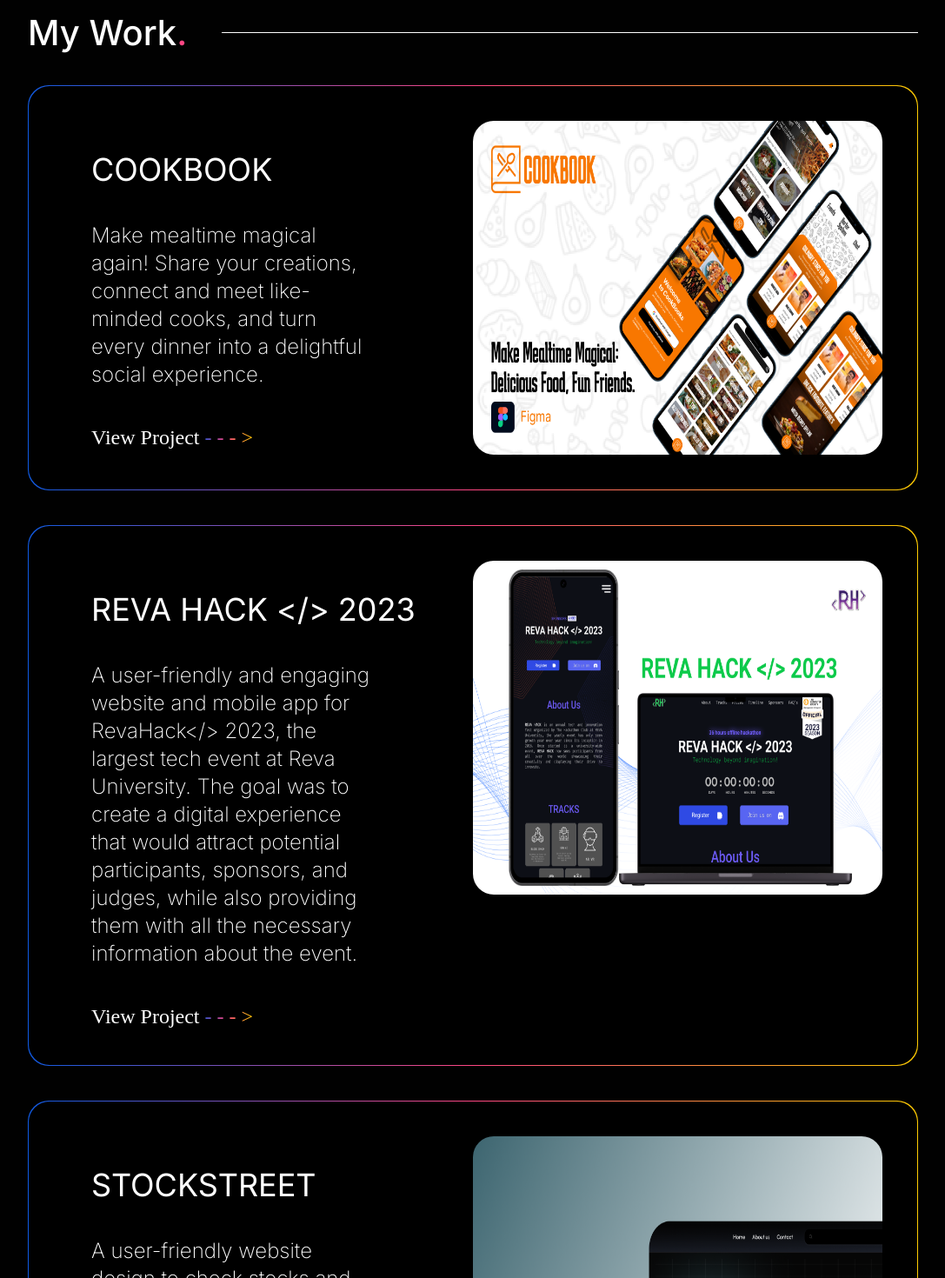
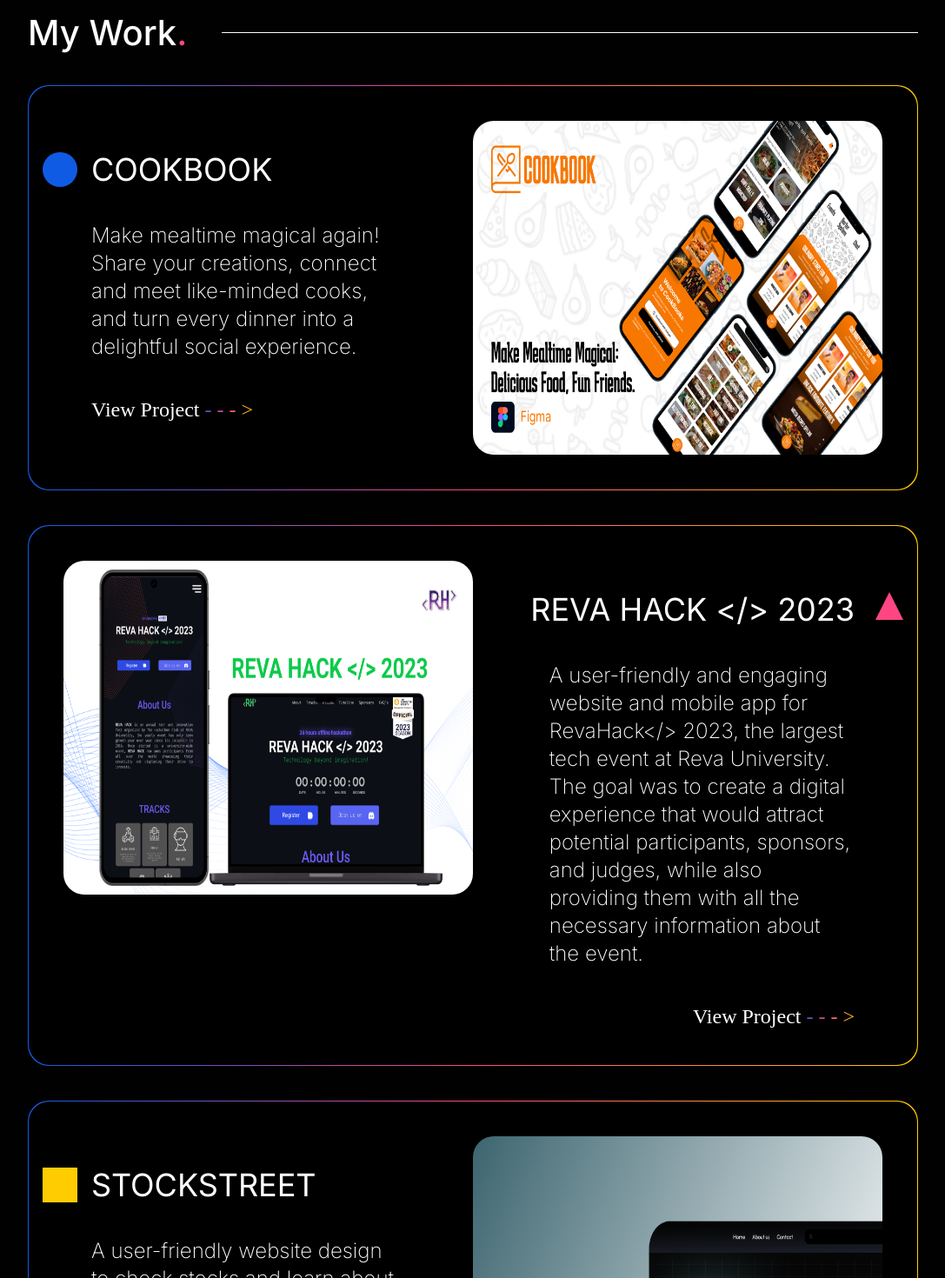
Before and after one commit to antidoid/prajna-portfolio, a React (Vite) app: page / in a window 1280 px wide. Shown: the part 760-2230 px from the top of the page at 87% size, without its empty margins (96-1183 px from the left). Built offline with nearby package versions, Linux system fonts and the light colour scheme; the HTML template or start-up script is replaced by a standard one; a web font is replaced by a local one.

Commit message:
Update: project section to show shapes

```diff
--- a/src/components/Project.tsx
+++ b/src/components/Project.tsx
@@ -3,20 +3,57 @@
   description: string;
   projectSrc: string;
   imageSrc: string;
+  shape: "square" | "circle" | "triangle";
+  direction: "normal" | "reverse";
 };
 
-// enum Shape {
-//   "square",
-//   "circle",
-//   "polygon",
-// }
+function Project({
+  name,
+  description,
+  projectSrc,
+  imageSrc,
+  shape,
+  direction,
+}: ProjectProps) {
+  const shapeEl = (() => {
+    switch (shape) {
+      case "circle":
+        return (
+          <div
+            className={`size-10 bg-blue-450 rounded-full absolute ${direction === "normal" ? "-left-14" : "-right-14"
+              }`}
+          ></div>
+        );
+      case "triangle":
+        return (
+          <div
+            className={`w-0 h-0 border-l-[16px] border-r-[16px] border-b-[32px] border-l-transparent border-r-transparent border-b-pink-450 absolute ${direction === "normal" ? "-left-14" : "-right-14"
+              }`}
+          ></div>
+        );
+      case "square":
+        return (
+          <div
+            className={`size-10 bg-yellow-450 absolute ${direction === "normal" ? "-left-14" : "-right-14"
+              }`}
+          ></div>
+        );
+    }
+  })();
 
-function Project({ name, description, projectSrc, imageSrc }: ProjectProps) {
   return (
     <div className="p-[1px] bg-gradient-to-r from-blue-450 via-pink-450 to-yellow-450 rounded-3xl">
       <div className="bg-black grid grid-cols-2 rounded-3xl py-10 px-10">
-        <div className="font-Inter flex flex-col gap-10 pt-9 px-8">
+        <div
+          className={`flex pt-9 ${direction == "reverse" ? "order-2" : "order-1"}`}
+        >
+          <div
+            className={`w-fit font-Inter flex flex-col gap-10 ${direction == "reverse" ? "items-end pr-8" : "items-start pl-8 "}`}
+          >
+            <div className="w-fit relative">
+              {shapeEl}
               <h2 className="font-normal text-4xl">{name}</h2>
+            </div>
             <p className="font-extralight text-2xl w-4/5">{description}</p>
             <a href={projectSrc} className="font-Bounce text-2xl">
               View Project
@@ -25,7 +62,10 @@
               </span>
             </a>
           </div>
-        <div className="h-96 w-auto">
+        </div>
+        <div
+          className={`h-96 w-auto ${direction == "reverse" ? "order-1" : "order-2"}`}
+        >
           <img className="rounded-3xl h-full w-full" src={imageSrc} />
         </div>
       </div>
--- a/src/components/Projects.tsx
+++ b/src/components/Projects.tsx
@@ -17,18 +17,24 @@
         description="Make mealtime magical again! Share your creations, connect and meet like-minded cooks, and turn every dinner into a delightful social experience."
         projectSrc="https://www.figma.com/design/SXZuA3NfHpXpyulrhqGqdO/cookbook-2.0-(Community)?node-id=0-1&t=H5i7tVlUdkwRWCg6-1"
         imageSrc={CookbooksImg}
+        direction="normal"
+        shape="circle"
       />
       <Project
         name="REVA HACK </> 2023"
         description="A user-friendly and engaging website and mobile app for RevaHack</> 2023, the largest tech event at Reva University. The goal was to create a digital experience that would attract potential participants, sponsors, and judges, while also providing them with all the necessary information about the event."
         projectSrc="https://www.figma.com/design/8PXsz1XaM0k0eCfY8V2iKO/revahack-ui?node-id=0-1&t=rpNWmuCqRjgbsvmu-1"
         imageSrc={RH}
+        direction="reverse"
+        shape="triangle"
       />
       <Project
         name="STOCKSTREET"
         description="A user-friendly website design to check stocks and learn about stock market."
         projectSrc="https://www.figma.com/design/NCY1Oti3jTJDMLMjwJnD9W/stockstreet-design?node-id=51-1732&t=6bEeerA2t5VHGBCy-1"
         imageSrc={StockStreet}
+        direction="normal"
+        shape="square"
       />
     </div>
   );
```
Lines whose indentation alone changed are shown as unchanged.
